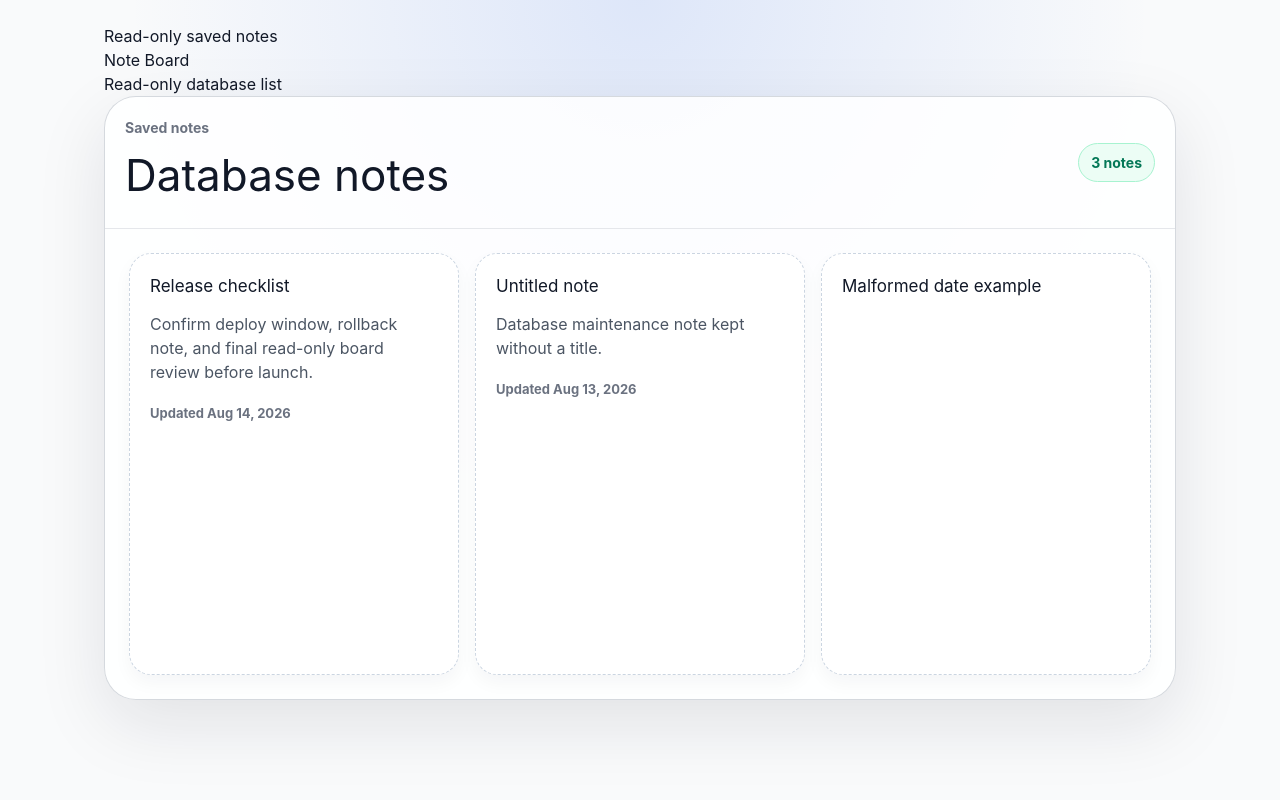
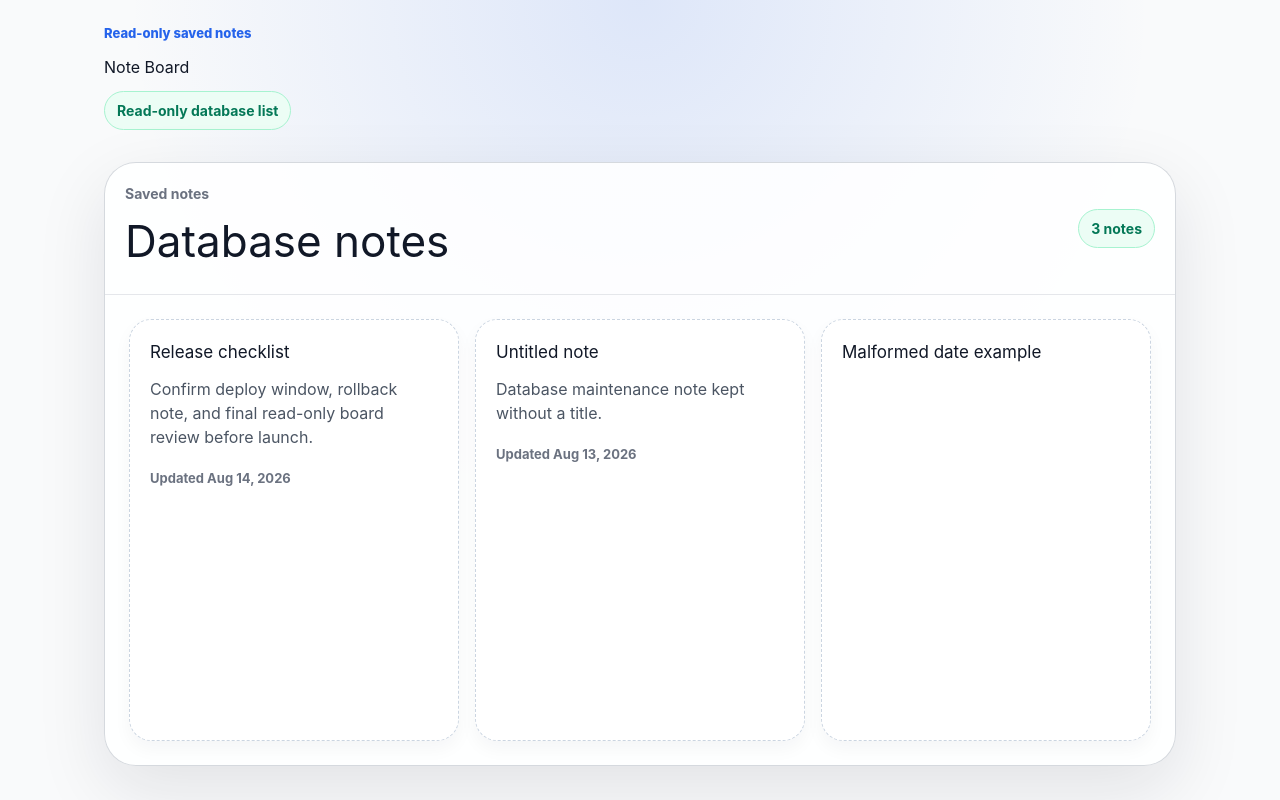
Before and after one commit to ThanhNV121097/project-7abe5c87, a Next.js app in the folder code/frontend/: page / in a window 1280 px wide. Built offline with nearby package versions, Linux system fonts and the light colour scheme.

Commit message:
fix(ui): style approved note board screen structure

```diff
--- a/code/frontend/components/DisplaySavedNotes.module.css
+++ b/code/frontend/components/DisplaySavedNotes.module.css
@@ -1,3 +1,39 @@
+.screen {
+  display: grid;
+  gap: var(--space-8);
+}
+
+.intro {
+  display: grid;
+  gap: var(--space-4);
+  max-width: 720px;
+}
+
+.intro p {
+  color: var(--color-primary);
+  font-size: var(--text-sm-tight);
+  font-weight: 800;
+  margin: var(--space-0);
+}
+
+.intro h1 {
+  color: var(--color-text);
+  font-size: var(--text-3xl);
+  line-height: .95;
+  margin: var(--space-0);
+}
+
+.intro span {
+  background: var(--color-success-soft);
+  border: var(--border-width) solid var(--color-success-border);
+  border-radius: var(--radius-full);
+  color: var(--color-success-text);
+  font-size: var(--text-sm);
+  font-weight: 700;
+  padding: var(--space-2) var(--space-3);
+  width: fit-content;
+}
+
 .board {
   background: var(--color-surface-glass-86);
   border: var(--border-width) solid var(--color-border-glass-90);
@@ -136,7 +172,7 @@
   color: var(--color-danger);
 }
 
-.centerState h3 {
+.centerState h2 {
   font-size: var(--text-xl);
   margin: var(--space-0);
 }
```
